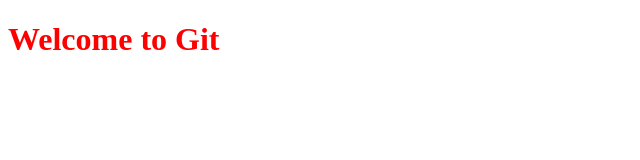
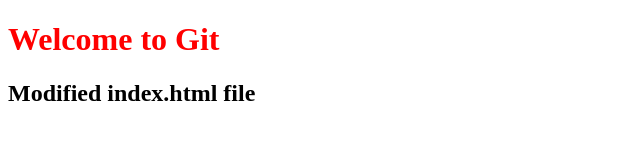
Before and after one commit to Saurabh07-coder/git-frontend-code, a plain HTML site: page index.html in a window 1280 px wide. Shown: the whole page, without its empty margins (0-640 px from the left). Drawn offline with Linux system fonts and the light colour scheme.

Commit message:
modified index.html file;

```diff
--- a/index.html
+++ b/index.html
@@ -8,5 +8,6 @@
 </head>
 <body>
     <h1>Welcome to Git</h1>
+    <h2>Modified index.html file</h2>
 </body>
 </html>
```
